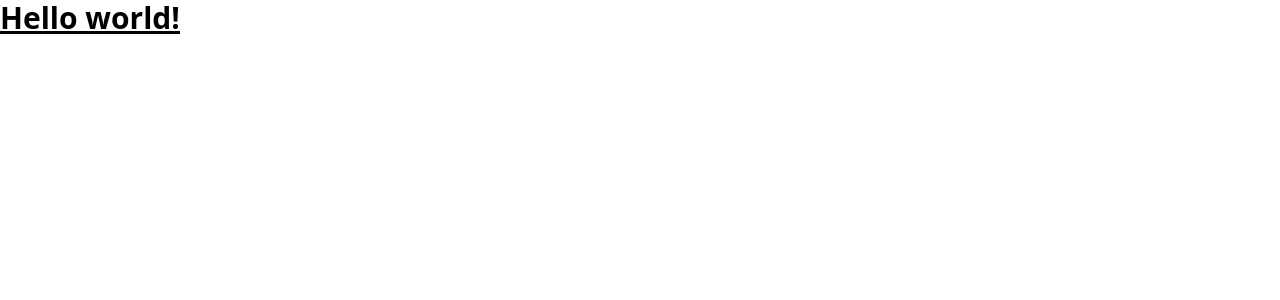
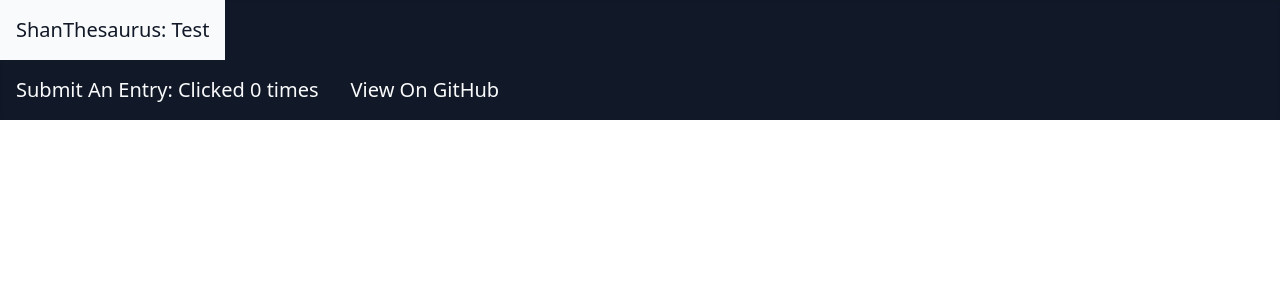
Before and after one commit to shantanav/ShanThesaurus, a Nuxt app: page / in a window 1280 px wide. Shown: the top 300 px of the page. Built offline with nearby package versions, Linux system fonts and the light colour scheme.

Commit message:
Bring back the code I already wrote

```diff
--- a/app.vue
+++ b/app.vue
@@ -1,14 +1,14 @@
 <template>
-    <test_component />
+    <navbar msg="Test" />
 </template>
 
 <script lang="ts">
-import test_component from './src/test_component.vue'
+import navbar from './src/navbar.vue'
 
 export default {
     name: 'App',
     components: {
-        test_component,
+        navbar,
     }
 }
 </script>
--- /dev/null
+++ b/src/navbar.vue
@@ -0,0 +1,46 @@
+<template>
+    <nav>
+        <div class="float-left">
+            <a class="button" href="#">ShanThesaurus: {{ msg }}</a>
+        </div>
+        <div class="float-right">
+            <a class="button" @click="test()">Submit An Entry: Clicked {{ count }} times</a>
+            <a class="button" href="https://github.com/shantanav/ShanThesaurus" target="_blank">View On GitHub</a>
+        </div>
+    </nav>
+</template>
+
+<script lang="ts">
+export default {
+    name: 'navbar',
+    props: ['msg'],
+    data() {
+        return { count: 0, }
+    },
+    methods: {
+        test() { this.count++; }
+    }
+}
+</script>
+
+<style scoped>
+nav {
+    @apply
+        w-screen
+        fixed
+        bg-gray-900
+        text-gray-50
+        shadow-inner;
+}
+
+.button {
+    @apply
+        md:text-xl
+        inline-block
+        p-4
+        transition
+        duration-500
+        hover:bg-gray-50
+        hover:text-gray-900;
+}
+</style>
--- a/src/test_component.vue
+++ /dev/null
@@ -1,14 +0,0 @@
-<template>
-    <h1 class="test">
-        Hello world!
-    </h1>
-</template>
-
-<style>
-.test {
-    @apply
-        text-3xl
-        font-bold
-        underline;
-}
-</style>
```
